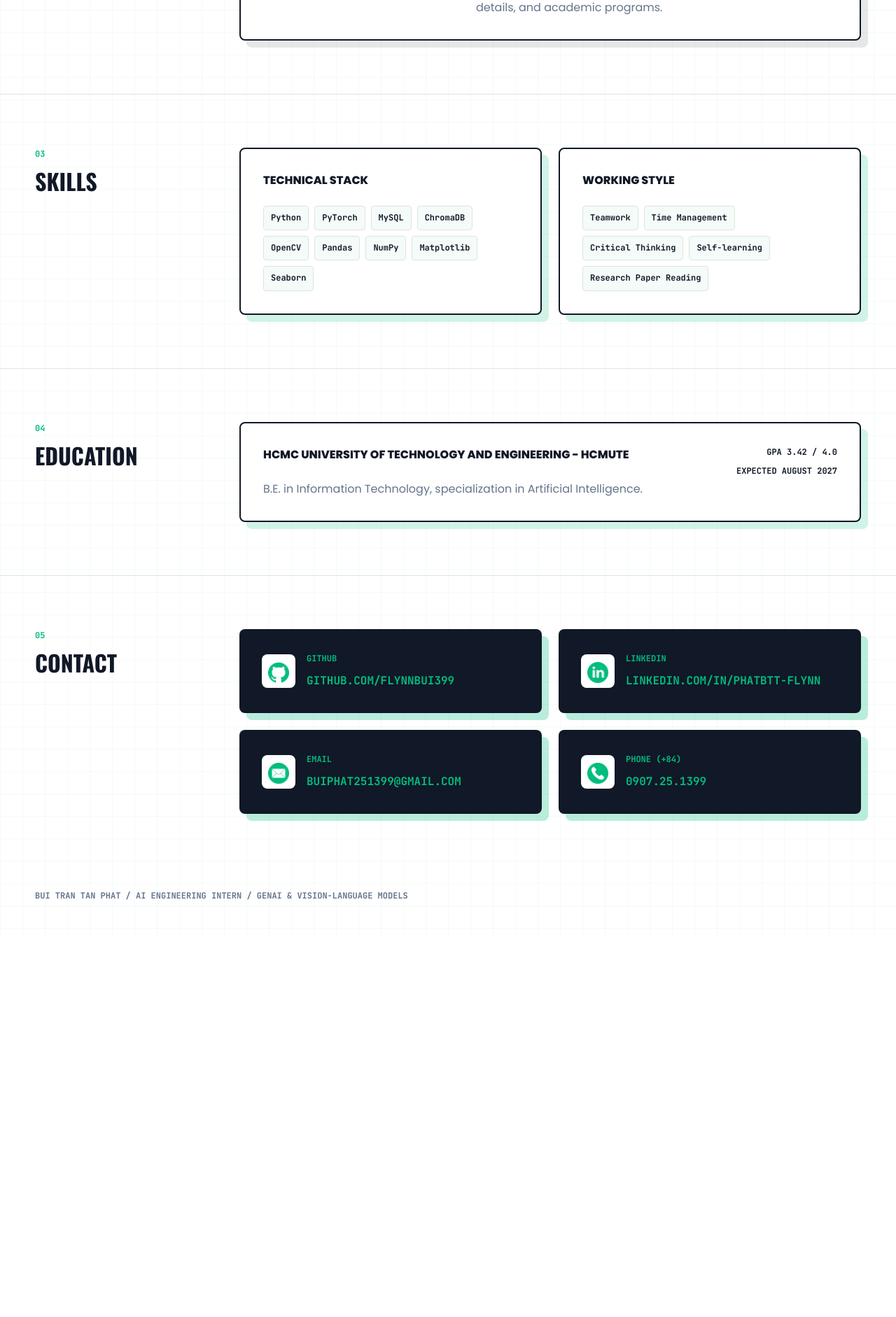
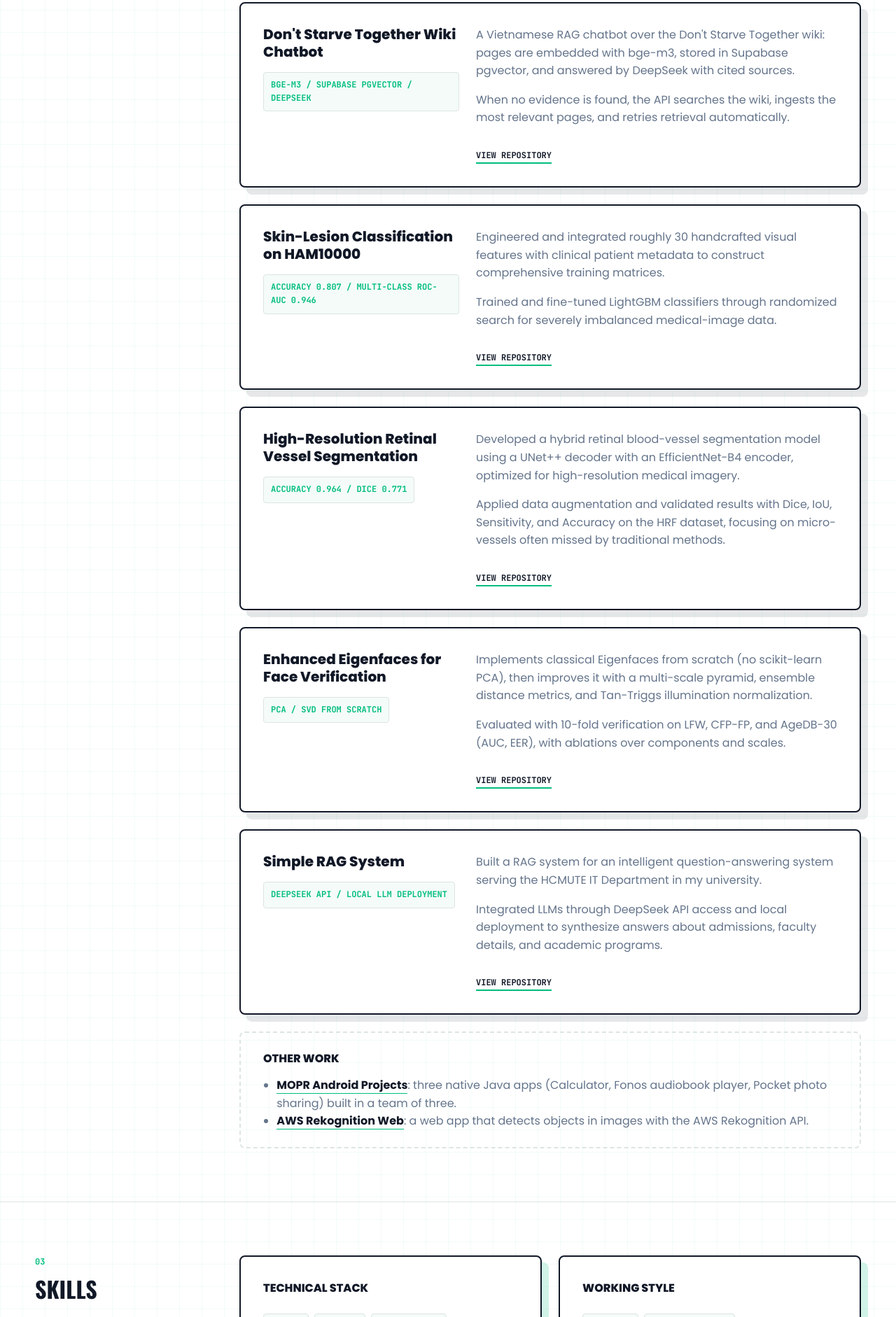
Before and after one commit to FlynnBui399/FlynnBui399, a plain HTML site: page index.html in a window 1280 px wide. Shown: the part 1873-3755 px from the top of the page at 70% size. Before the commit the page ends 3211 px from the top, so only its background shows below. Drawn offline with nearby package versions, Linux system fonts and the light colour scheme.

Commit message:
Update portfolio with current projects
Add ViDrugLens, ViGoEmotions, the Don't Starve Together wiki chatbot and Enhanced Eigenfaces, link every project to its repository, list other work, and refresh the tech stack.

Also fix the page title typo, make the contact icons render (they were <img> inside <svg>), and remove the phone number from the public page.

```diff
--- a/index.html
+++ b/index.html
@@ -6,7 +6,7 @@
   <meta name="viewport" content="width=device-width, initial-scale=1.0">
   <meta name="description"
     content="Bui Tran Tan Phat - AI Engineering Intern focused on GenAI, Computer Vision, and Vision-Language Models.">
-  <title>Bui Tran Tan Phat | AI Enginneering Portfolio</title>
+  <title>Bui Tran Tan Phat | AI Engineering Portfolio</title>
   <link rel="preconnect" href="https://fonts.googleapis.com">
   <link rel="preconnect" href="https://fonts.gstatic.com" crossorigin>
   <link
@@ -467,6 +467,47 @@
       margin-bottom: 0;
     }
 
+    .project-link {
+      display: inline-flex;
+      margin-top: var(--space-4);
+      color: var(--text);
+      border-bottom: 2px solid var(--primary);
+      font-family: "JetBrains Mono", monospace;
+      font-size: 0.75rem;
+      font-weight: 700;
+      text-transform: uppercase;
+    }
+
+    .project-link:hover {
+      color: var(--primary);
+    }
+
+    .other-work {
+      padding: var(--space-5) var(--space-6);
+      border: 2px dashed var(--line);
+      border-radius: var(--radius-md);
+      color: var(--muted);
+    }
+
+    .other-work h3 {
+      margin-bottom: var(--space-3);
+      color: var(--text);
+      font-size: 1rem;
+      font-weight: 800;
+      text-transform: uppercase;
+    }
+
+    .other-work ul {
+      margin: 0;
+      padding-left: 1.2em;
+    }
+
+    .other-work a {
+      color: var(--text);
+      font-weight: 700;
+      border-bottom: 1px solid var(--primary);
+    }
+
     .skill-layout {
       display: grid;
       grid-template-columns: repeat(2, minmax(0, 1fr));
@@ -565,14 +606,6 @@
       height: 30px;
       display: block;
       object-fit: contain;
-      transform: translateY(-15px);
-    }
-
-    .contact-icon svg {
-      width: 26px;
-      height: 26px;
-      display: block;
-      fill: currentColor;
     }
 
 
@@ -761,6 +794,63 @@
         <div class="project-stack">
           <article class="project">
             <div>
+              <h3>ViDrugLens: Vietnamese Drug-Package Understanding</h3>
+              <span class="metric">OCR / Qwen2.5-VL / Qdrant RAG</span>
+            </div>
+            <div>
+              <p>
+                Reads drug package, blister, and label images with OCR plus an optional Modal-hosted Qwen2.5-VL
+                extractor, then checks that the two agree before normalizing and matching the drug name.
+              </p>
+              <p>
+                Retrieves evidence from Qdrant and returns conservative grounded answers with the source and a
+                safety warning. Scoped as an information tool, not a diagnosis or prescription system.
+              </p>
+              <a class="project-link" href="https://github.com/FlynnBui399/vidruglens-ocr-vlm" target="_blank"
+                rel="noopener">View repository</a>
+            </div>
+          </article>
+
+          <article class="project">
+            <div>
+              <h3>ViGoEmotions: Emoji-Aware Emotion Recognition</h3>
+              <span class="metric">EACL 2026 reproduction / 28 labels</span>
+            </div>
+            <div>
+              <p>
+                Reproduces the ViSoBERT multi-label baseline from the ViGoEmotions paper (EACL 2026) on Vietnamese
+                social-media text, trained with Asymmetric Loss on a Modal A100 GPU.
+              </p>
+              <p>
+                Extends it with an Emoji2Vec dual-encoder fusion, R-Drop regularization, TACO contrastive losses,
+                and per-class decision threshold optimization.
+              </p>
+              <a class="project-link" href="https://github.com/FlynnBui399/vietnamese-emoji-emotion-recognition"
+                target="_blank" rel="noopener">View repository</a>
+            </div>
+          </article>
+
+          <article class="project">
+            <div>
+              <h3>Don't Starve Together Wiki Chatbot</h3>
+              <span class="metric">bge-m3 / Supabase pgvector / DeepSeek</span>
+            </div>
+            <div>
+              <p>
+                A Vietnamese RAG chatbot over the Don't Starve Together wiki: pages are embedded with bge-m3,
+                stored in Supabase pgvector, and answered by DeepSeek with cited sources.
+              </p>
+              <p>
+                When no evidence is found, the API searches the wiki, ingests the most relevant pages, and retries
+                retrieval automatically.
+              </p>
+              <a class="project-link" href="https://github.com/FlynnBui399/Vietnamese-DontStarveTogether-RAG"
+                target="_blank" rel="noopener">View repository</a>
+            </div>
+          </article>
+
+          <article class="project">
+            <div>
               <h3>Skin-Lesion Classification on HAM10000</h3>
               <span class="metric">Accuracy 0.807 / Multi-class ROC-AUC 0.946</span>
             </div>
@@ -773,6 +863,9 @@
                 Trained and fine-tuned LightGBM classifiers through randomized search for severely imbalanced
                 medical-image data.
               </p>
+              <a class="project-link"
+                href="https://github.com/FlynnBui399/skin-lession-classification-using-fusion-ham10000"
+                target="_blank" rel="noopener">View repository</a>
             </div>
           </article>
 
@@ -790,6 +883,27 @@
                 Applied data augmentation and validated results with Dice, IoU, Sensitivity, and Accuracy on the
                 HRF dataset, focusing on micro-vessels often missed by traditional methods.
               </p>
+              <a class="project-link" href="https://github.com/FlynnBui399/DL-Research-Segmentation" target="_blank"
+                rel="noopener">View repository</a>
+            </div>
+          </article>
+
+          <article class="project">
+            <div>
+              <h3>Enhanced Eigenfaces for Face Verification</h3>
+              <span class="metric">PCA / SVD from scratch</span>
+            </div>
+            <div>
+              <p>
+                Implements classical Eigenfaces from scratch (no scikit-learn PCA), then improves it with a
+                multi-scale pyramid, ensemble distance metrics, and Tan-Triggs illumination normalization.
+              </p>
+              <p>
+                Evaluated with 10-fold verification on LFW, CFP-FP, and AgeDB-30 (AUC, EER), with ablations over
+                components and scales.
+              </p>
+              <a class="project-link" href="https://github.com/FlynnBui399/Face-Verification-with-Enhanced-Eigenfaces"
+                target="_blank" rel="noopener">View repository</a>
             </div>
           </article>
 
@@ -806,8 +920,21 @@
                 Integrated LLMs through DeepSeek API access and local deployment to synthesize answers about
                 admissions, faculty details, and academic programs.
               </p>
+              <a class="project-link" href="https://github.com/FlynnBui399/NLP-Simple-RAG-System" target="_blank"
+                rel="noopener">View repository</a>
             </div>
           </article>
+
+          <div class="other-work">
+            <h3>Other work</h3>
+            <ul>
+              <li><a href="https://github.com/FlynnBui399/MOPR-Group03-Android-Projects" target="_blank"
+                  rel="noopener">MOPR Android Projects</a>: three native Java apps (Calculator, Fonos audiobook
+                player, Pocket photo sharing) built in a team of three.</li>
+              <li><a href="https://github.com/FlynnBui399/AWS-Regkonition-Web" target="_blank" rel="noopener">AWS
+                  Rekognition Web</a>: a web app that detects objects in images with the AWS Rekognition API.</li>
+            </ul>
+          </div>
         </div>
       </div>
     </section>
@@ -824,9 +951,21 @@
             <div class="tags">
               <span class="tag">Python</span>
               <span class="tag">PyTorch</span>
+              <span class="tag">Transformers</span>
+              <span class="tag">scikit-learn</span>
+              <span class="tag">LightGBM</span>
+              <span class="tag">OpenCV</span>
+              <span class="tag">Qwen2.5-VL</span>
+              <span class="tag">Qdrant</span>
+              <span class="tag">ChromaDB</span>
+              <span class="tag">Supabase pgvector</span>
+              <span class="tag">bge-m3</span>
+              <span class="tag">DeepSeek API</span>
+              <span class="tag">Modal</span>
+              <span class="tag">AWS</span>
               <span class="tag">MySQL</span>
-              <span class="tag">ChromaDB</span>
-              <span class="tag">OpenCV</span>
+              <span class="tag">Java / Android</span>
+              <span class="tag">Firebase</span>
               <span class="tag">Pandas</span>
               <span class="tag">NumPy</span>
               <span class="tag">Matplotlib</span>
@@ -876,9 +1015,7 @@
         <div class="contact-links">
           <a class="contact-card" href="https://github.com/FlynnBui399" target="_blank" rel="noopener">
             <span class="contact-icon" aria-hidden="true">
-              <svg viewBox="0 0 24 24" focusable="false">
-                <img src="assets/github.png" alt="">
-              </svg>
+              <img src="assets/github.png" alt="">
             </span>
             <span class="contact-text">
               <span>GitHub</span>
@@ -887,9 +1024,7 @@
           </a>
           <a class="contact-card" href="http://www.linkedin.com/in/phatbtt-flynn-ai" target="_blank" rel="noopener">
             <span class="contact-icon" aria-hidden="true">
-              <svg viewBox="0 0 24 24" focusable="false">
-                <img src="assets/linkedin.png" alt="">
-              </svg>
+              <img src="assets/linkedin.png" alt="">
             </span>
             <span class="contact-text">
               <span>LinkedIn</span>
@@ -898,24 +1033,11 @@
           </a>
           <a class="contact-card" href="mailto:buiphat251399@gmail.com" target="_blank" rel="noopener">
             <span class="contact-icon" aria-hidden="true">
-              <svg viewBox="0 0 24 24" focusable="false">
-                <img src="assets/email.png" alt="">
-              </svg>
+              <img src="assets/email.png" alt="">
             </span>
             <span class="contact-text">
               <span>Email</span>
               <strong>buiphat251399@gmail.com</strong>
-            </span>
-          </a>
-           <a class="contact-card" href="tel:+84907251399" target="_blank" rel="noopener">
-            <span class="contact-icon" aria-hidden="true">
-              <svg viewBox="0 0 24 24" focusable="false">
-                <img src="assets/phone-call.png" alt="">
-              </svg>
-            </span>
-            <span class="contact-text">
-              <span>Phone (+84)</span>
-              <strong>0907.25.1399</strong>
             </span>
           </a>
         </div>
```
